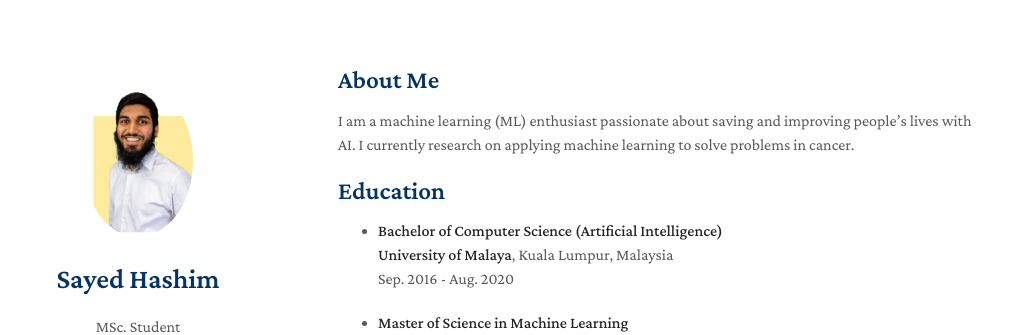
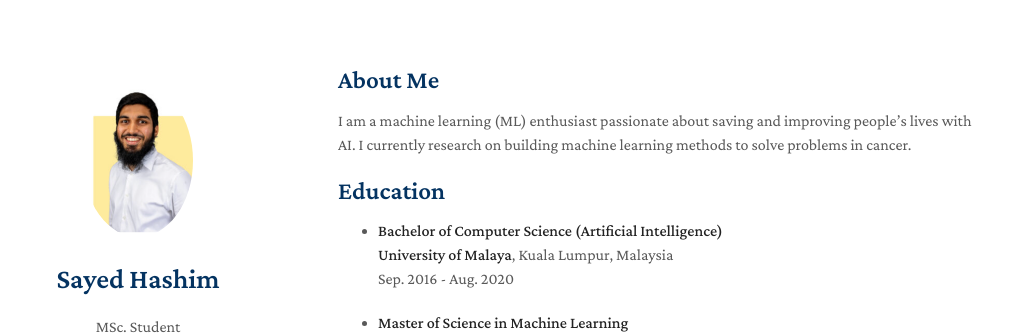
Before and after one commit to hashimsayed0/hashimsayed0.github.io, a Jekyll site: the page built from index.md, in a window 1280 px wide and 1157 px high. Shown: the top 335 px of the window, without its empty margins (132-1150 px from the left). Built offline with Jekyll 4.4.1, drawn with Linux system fonts in a browser that asks for light colours; nearby versions of some CDN libraries; a style sheet for code colours, icons or effects is not loaded; our own code applies the rules of GitHub Pages for plain Markdown files.

Commit message:
Update index.md

```diff
--- a/index.md
+++ b/index.md
@@ -4,7 +4,7 @@
 
 ## About Me
 
-I am a machine learning (ML) enthusiast passionate about saving and improving people’s lives with AI. I currently research on applying machine learning to solve problems in cancer.
+I am a machine learning (ML) enthusiast passionate about saving and improving people’s lives with AI. I currently research on building machine learning methods to solve problems in cancer.
 
 ## Education
 
```
